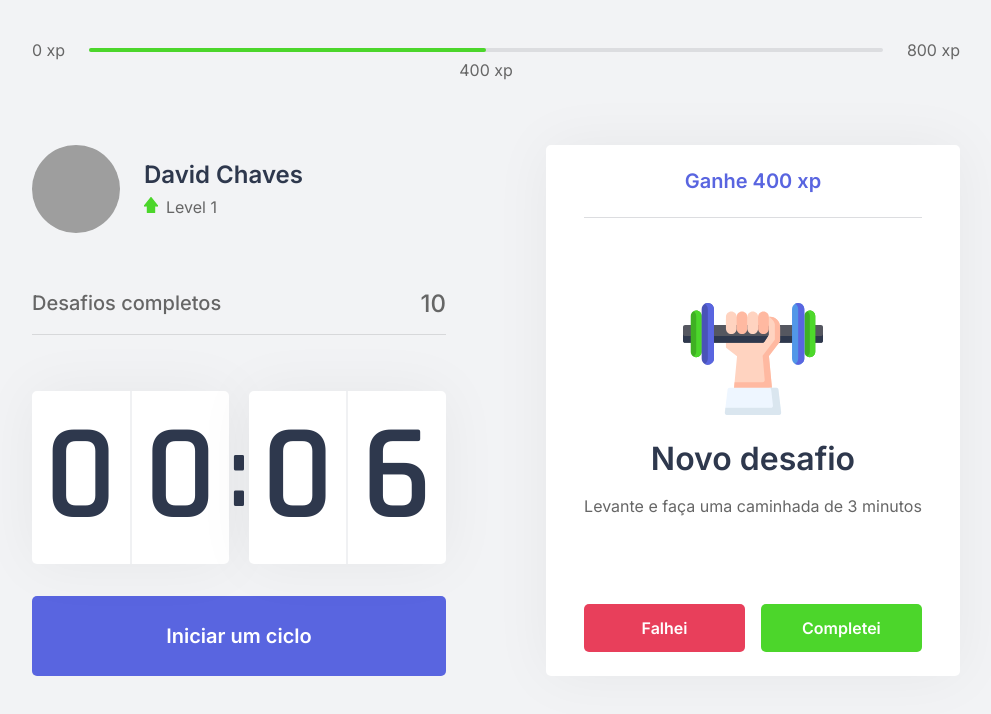
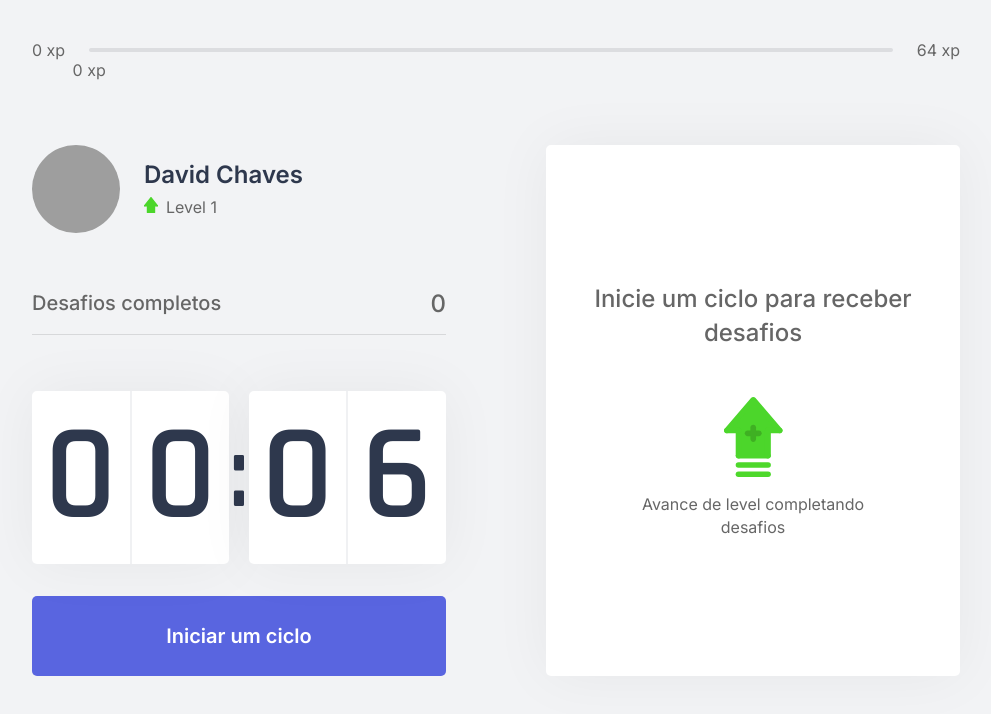
Before and after one commit to DavidChavess/Next-level-week-IV, a Next.js app: page / in a window 1280 px wide. Shown: the top 714 px of the page, without its empty margins (144-1135 px from the left). Built offline with nearby package versions, Linux system fonts and the light colour scheme; grey boxes are pictures that could not be loaded.

Commit message:
Implementando parte da regra de negócio

```diff
--- /dev/null
+++ b/challenges.json
@@ -0,0 +1,62 @@
+[
+  {
+    "type": "body",
+    "description": "Estique um de seus braços com a palma da mão virada para frente e puxe os dedos para cima por 10 segundos por mão.",
+    "amount": 80
+  },
+  {
+    "type": "body",
+    "description": "Estique seu braço contra o peito e puxe-o utilizando o outro braço por 10 segundos por braço.",
+    "amount": 60
+  },
+  {
+    "type": "body",
+    "description": "Puxe seu pescoço com a ajuda da mão para a direita e para a esquerda, permanecendo na posição por alguns segundos.",
+    "amount": 70
+  },
+  {
+    "type": "body",
+    "description": "Com as duas mãos na parte de trás da cabeça, leve-a para baixo, alongando a parte de trás da região.",
+    "amount": 60
+  },
+  {
+    "type": "body",
+    "description": "Cruze as pernas e desça com as mãos esticadas em direção ao chão. Repita o movimento com a outra perna na frente.",
+    "amount": 100
+  },
+  {
+    "type": "body",
+    "description": "Sentado, abra as pernas e tente encostar as palmas das mãos no chão, repita 3 vezes por 5 segundos.",
+    "amount": 80
+  },
+  {
+    "type": "body",
+    "description": "Puxe o joelho de encontro ao peito e segure, troque de perna após 10 segundos.",
+    "amount": 50
+  },
+  {
+    "type": "body",
+    "description": "Sentado, cruze uma perna e incline seu tronco à frente, troque de perna após 10 segundos.",
+    "amount": 80
+  },
+  {
+    "type": "eye",
+    "description": "Sentado, feche os olhos e cubra-os com as palmas da mão durante 2 minutos, depois abra normalmente.",
+    "amount": 90
+  },
+  {
+    "type": "eye",
+    "description": "Em algum ambiente aberto, olhe o mais longe que puder em quatro direções por 3s, mexa apenas os olhos. Repita 3 vezes.",
+    "amount": 140
+  },
+  {
+    "type": "eye",
+    "description": "Usando os polegares, massage a área abaixo das sobrancelhas em movimentos circulares por 15 segundos.",
+    "amount": 70
+  },
+  {
+    "type": "body",
+    "description": "Em pé, gire a cintura o máximo que puder para a esquerda, segure por cinco segundos. Repita para a direita.",
+    "amount": 90
+  }
+]
--- a/src/components/ChallendBox.tsx
+++ b/src/components/ChallendBox.tsx
@@ -1,24 +1,26 @@
-import { useState } from 'react';
+import { useContext, useState } from 'react';
+import { ChallengesContext } from '../contexts/ChallengesContext';
 import styles from '../styles/components/ChallendBox.module.css'
 
 export function ChallendBox() {
 
-  const [hasActiveChallend, setHasActiveChallend ] = useState(true);
+  const value = useContext(ChallengesContext);
 
   return (
     <div className={styles.challendBoxContainer} >
-      { hasActiveChallend ?
+      { value.challenge ?
         <div className={styles.challendActive} >
-          <header>Ganhe 400 xp</header>
+          <header>Ganhe {value.challenge.amount} xp</header>
           <main>
-            <img src="icons/body.svg" alt="body"/>
+            <img src={`icons/${ value.challenge.type }.svg`} alt="body"/>
             <strong>Novo desafio</strong>
-            <p>Levante e faça uma caminhada de 3 minutos</p>
+            <p> {value.challenge.description} </p>
           </main>
           <footer>
             <button
               className={styles.failedChallendButton}
               type='button'
+              onClick={value.resetChallenge}
             >
               Falhei
             </button>
--- a/src/components/CompletedChallends.tsx
+++ b/src/components/CompletedChallends.tsx
@@ -1,10 +1,14 @@
+import { useContext } from 'react';
+import { ChallengesContext } from '../contexts/ChallengesContext';
 import styles from '../styles/components/CompletedChallends.module.css';
 
 export function CompletedChallends(){
+  const { challengesCompleted  } = useContext(ChallengesContext);
+
   return (
     <div className={styles.containerCompletedChallends} >
       <span>Desafios completos</span>
-      <span>10</span>
+      <span>{challengesCompleted}</span>
     </div>
   );
 }
--- a/src/components/CountDown.tsx
+++ b/src/components/CountDown.tsx
@@ -1,13 +1,16 @@
-import { useEffect, useState } from 'react';
+import { useContext, useEffect, useState } from 'react';
+import { ChallengesContext } from '../contexts/ChallengesContext';
 import styles from '../styles/components/CountDown.module.css';
 
 let countDownTimeout: NodeJS.Timeout;
 
 export function CountDown(){
+
+  const value = useContext(ChallengesContext);
+
   const [ time, setTime ] = useState( 0.1 * 60 );
   const [ isActive, setIsActive ] = useState(false);
-  const [ hasCiclo, setHasCiclo ] = useState(false);
-
+  const [ hasFinished, sethasFinished ] = useState(false);
 
   const minutes = Math.floor( time / 60 );
   const seconds = time % 60;
@@ -18,7 +21,7 @@
   function startCountDown(){
     setIsActive(!isActive);
 
-    if(!!isActive){
+    if(isActive){
       setTime(0.1 * 60);
       clearTimeout(countDownTimeout);
     }
@@ -30,8 +33,9 @@
         setTime(time - 1);
       }, 1000)
     }else if( isActive && time === 0 ){
-      setHasCiclo(true);
+      sethasFinished(true);
       setIsActive(false);
+      value.startNewChallenge();
     }
   }, [isActive, time] )
 
@@ -48,7 +52,7 @@
           <span>{secondRight}</span>
         </div>
       </div>
-      { hasCiclo
+      { hasFinished
         ?
           <button
             disabled
--- a/src/components/ExperienceBar.tsx
+++ b/src/components/ExperienceBar.tsx
@@ -1,15 +1,22 @@
+import { useContext } from 'react';
+import { ChallengesContext } from '../contexts/ChallengesContext';
 import styles from '../styles/components/ExperienceBar.module.css';
 
 export function ExperienceBar() {
+
+  const { currentExperience, experienceToNextLevel } = useContext(ChallengesContext);
+
+  const porcentToNextLevel = Math.round(currentExperience * 100) / experienceToNextLevel;
+
   return (
     <header className={ styles.experienceBar } >
       <span>0 xp</span>
         <div >
-          <div style={{ width: '50%' }} />
+          <div style={{ width: `${porcentToNextLevel}%` }} />
 
-          <span className={ styles.currentExperiense } style={{ left: '50%' }} > 400 xp </span>
+          <span className={ styles.currentExperiense } style={{ left: `${porcentToNextLevel}%` }} > {currentExperience} xp </span>
         </div>
-      <span>800 xp</span>
+      <span>{experienceToNextLevel} xp</span>
   </header>
   );
 }
--- /dev/null
+++ b/src/contexts/ChallengesContext.tsx
@@ -0,0 +1,65 @@
+import { createContext, ReactNode, useState } from 'react';
+import challenges from '../../challenges.json';
+
+interface Challenge {
+  description: string;
+  type: 'body' | 'eye';
+  amount: number;
+}
+
+interface ChallengesContextData {
+  level: number;
+  currentExperience: number;
+  challengesCompleted: number;
+  challenge: Challenge;
+  experienceToNextLevel: number;
+  levelUp: () => void;
+  startNewChallenge: () => void;
+  resetChallenge: () => void;
+}
+interface ChallengesProviderProps {
+  children: ReactNode;
+}
+
+export const ChallengesContext = createContext({} as ChallengesContextData );
+
+export function ChallengesProvider( props: ChallengesProviderProps ){
+
+  const [ level, setLevel ] = useState(1);
+  const [ currentExperience, setCurrentExperience] = useState(0);
+  const [ challengesCompleted, setChallengesCompleted] = useState(0);
+  const [ challenge, setChallenge ] = useState( null );
+
+  const experienceToNextLevel = Math.pow( (level+1) * 4, 2 );
+
+  function levelUp(){
+    setLevel(level + 1);
+  }
+
+  function startNewChallenge(){
+    const index =  Math.floor( Math.random() * challenges.length );
+    setChallenge( challenges[index] )
+  }
+
+  function resetChallenge(){
+    setChallenge(false);
+  }
+
+  return (
+    <ChallengesContext.Provider
+      value={ {
+        level,
+        currentExperience,
+        challengesCompleted,
+        challenge,
+        experienceToNextLevel,
+        levelUp,
+        startNewChallenge,
+        resetChallenge
+      }
+      }
+    >
+      {props.children}
+    </ChallengesContext.Provider>
+  )
+}
--- a/src/pages/_app.tsx
+++ b/src/pages/_app.tsx
@@ -1,7 +1,12 @@
+import { ChallengesProvider } from '../contexts/ChallengesContext';
 import '../styles/GlobalStyles.css';
 
 function MyApp({ Component, pageProps }) {
-  return <Component {...pageProps} />
+  return (
+    <ChallengesProvider>
+      <Component {...pageProps} />
+    </ChallengesProvider>
+  )
 }
 
 export default MyApp
```
Lines whose indentation alone changed are shown as unchanged.
